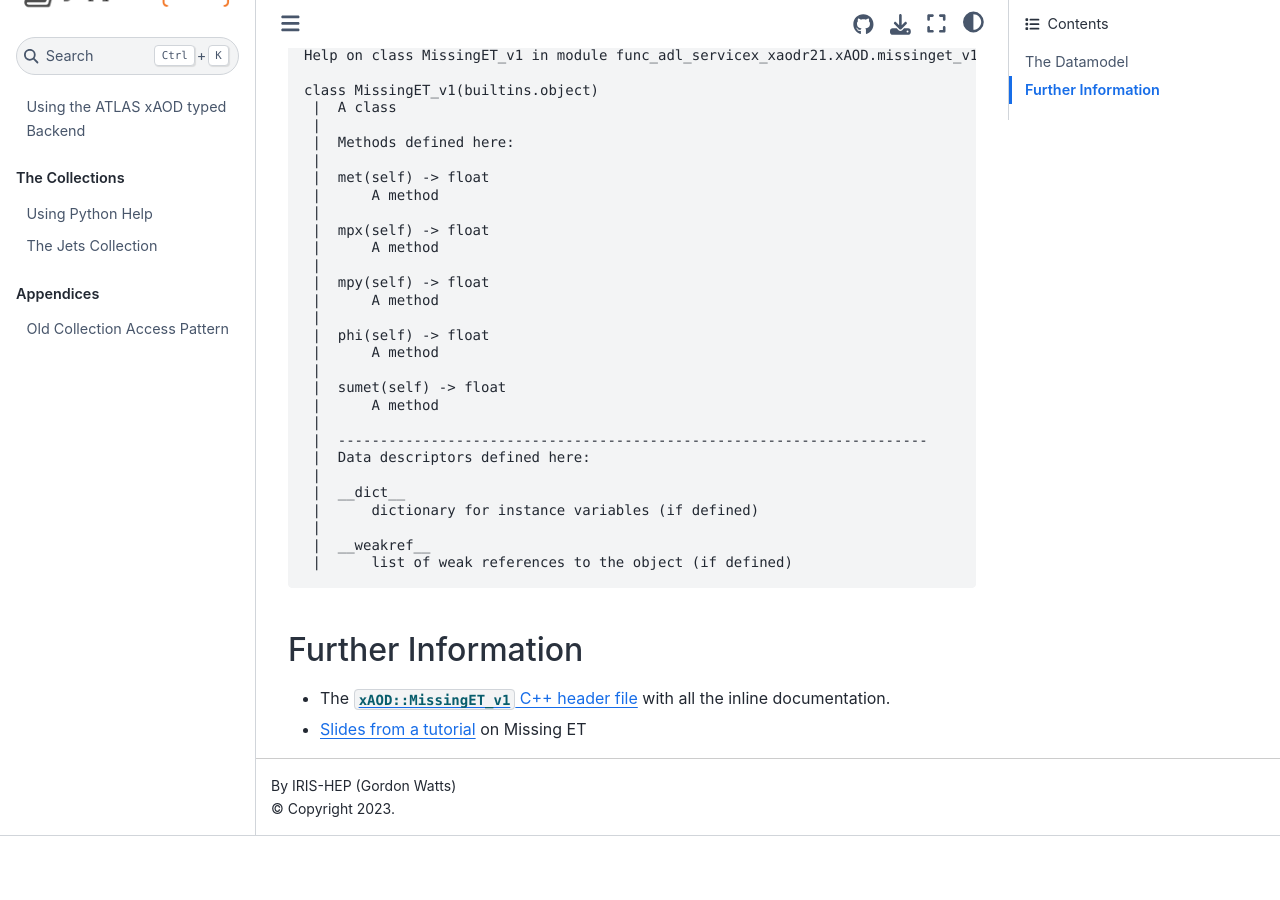
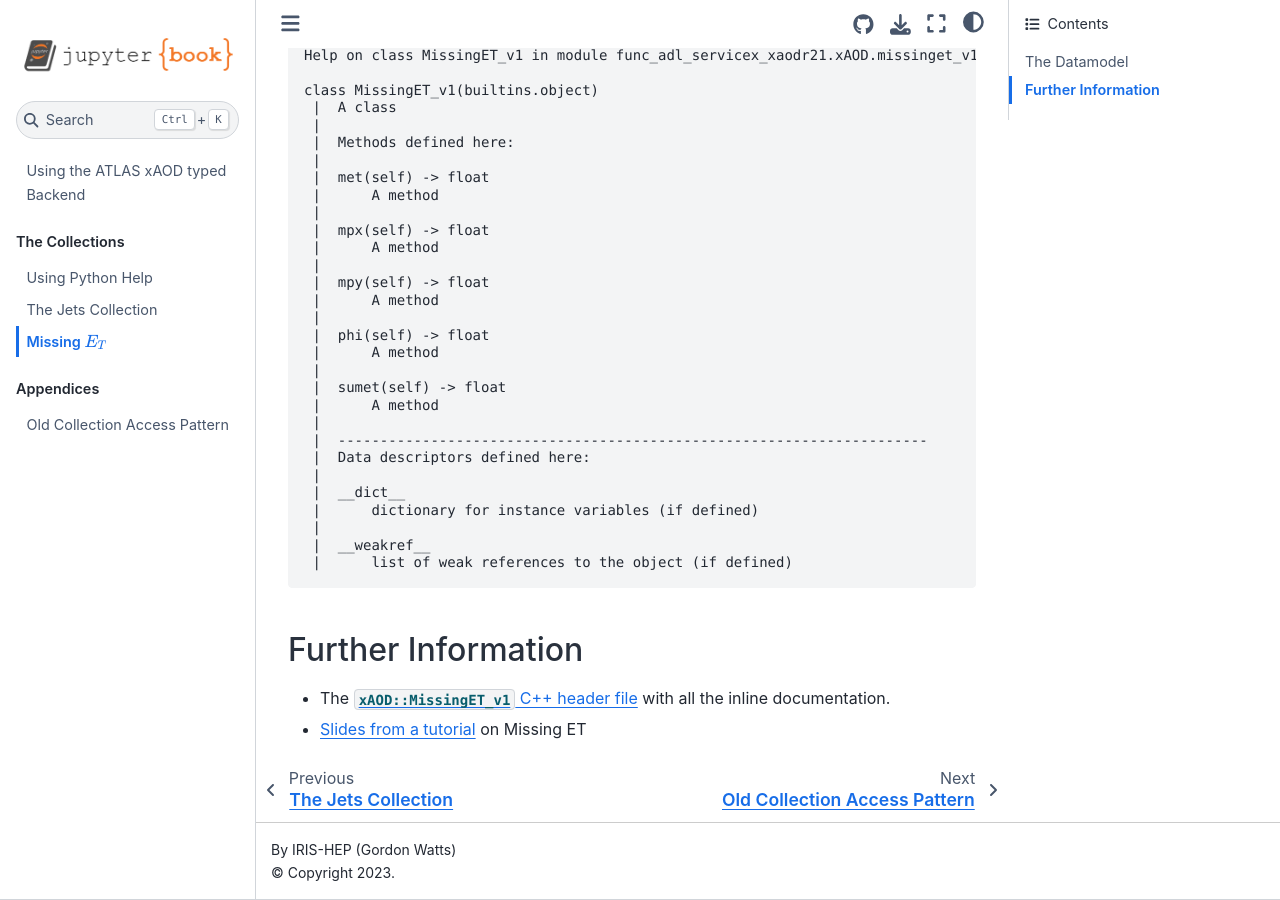
Before and after one commit to gordonwatts/xaod_usage, a Jupyter Book: the page built from book/chapters/met.ipynb, in a window 1280 px wide and 900 px high, scrolled down 1311 px. Built offline with Jupyter Book 1.0.4 settings and Sphinx 7.4.7 and the Sphinx Book theme 1.1.4, drawn with Linux system fonts in a browser that asks for light colours; before the commit the page ends 2147 px from its top, so only the background shows below that; part of the change alters nothing that is shown.

```diff
--- a/book/_toc.yml
+++ b/book/_toc.yml
@@ -8,6 +8,7 @@ parts:
     chapters:
     - file: chapters/py_help
     - file: chapters/jets
+    - file: chapters/met
   - caption: Appendices
     chapters:
     - file: appendix/old_access
```
